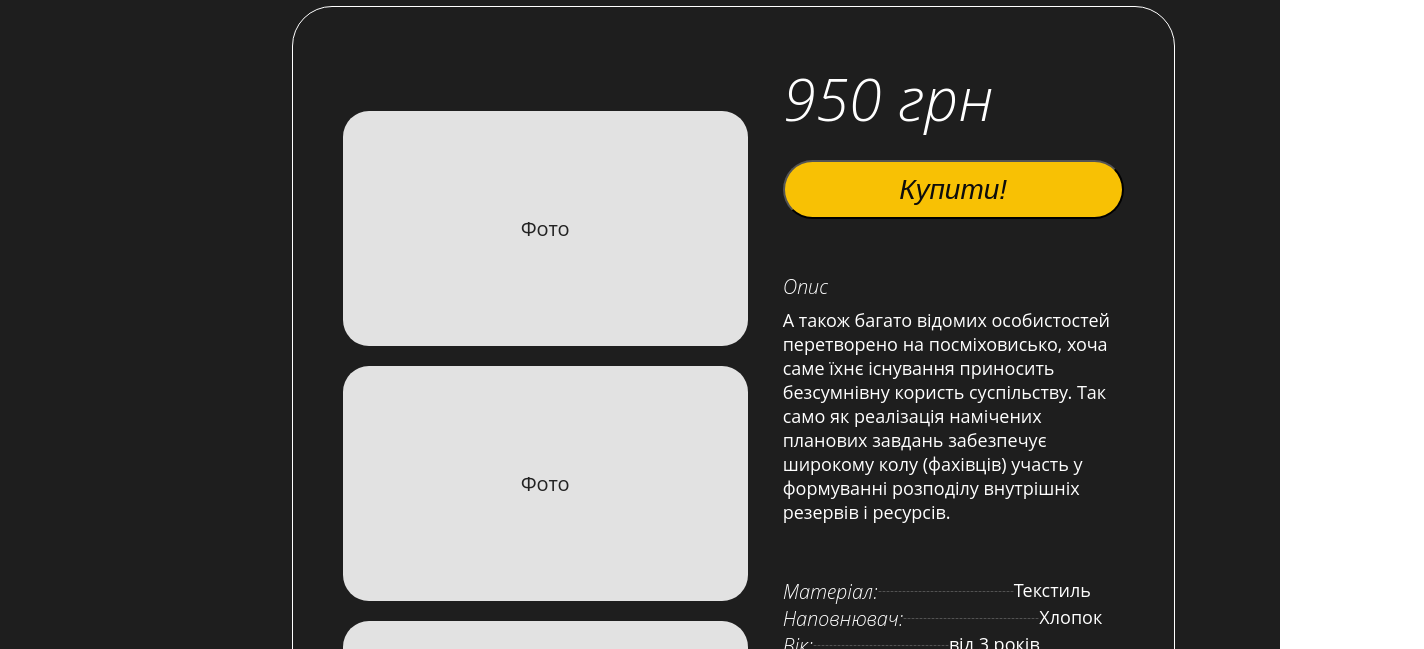
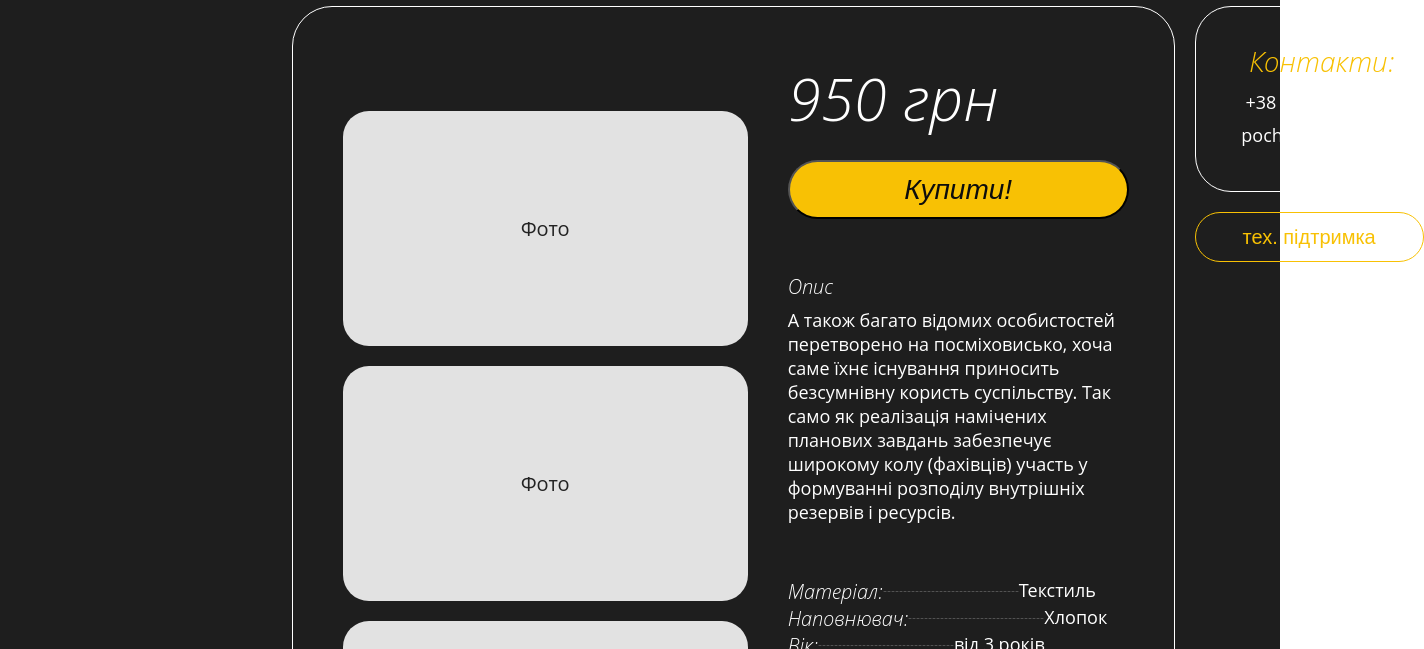
Before and after one commit to IvanMysl/1mms, a plain HTML site: page product.html in a window 1280 px wide. Shown: the part 84-733 px from the top of the page, 1424 px wide, since content can reach past the window. Drawn offline with Linux system fonts and the light colour scheme.

Commit message:
product without adaptive

```diff
--- a/product.html
+++ b/product.html
@@ -17,7 +17,7 @@
           <div class="nav__list-inner">
             <ul class="nav__list">
               <li class="nav__item">
-                <a class="nav__link" href="#">Головна</a>
+                <a class="nav__link" href="./index.html">Головна</a>
               </li>
               <li class="nav__item">
                 <a class="nav__link" href="#">Продукт</a>
@@ -128,6 +128,14 @@
             </ul>
           </div>
         </div>
+        <div class="product__contacts">
+            <div class="product__contacts1">
+                <h3 class="product__contacts-title">Контакти:</h3>
+                <p class="product__contacts-tell">+38 097 000 00 00</p>
+                <p class="product__contacts-tell">pochta@gmail.com</p>
+            </div>
+            <button class="product__contacts-button">тех. підтримка</button>
+        </div>
       </div>
     </div>
     </section>
--- a/style.css
+++ b/style.css
@@ -182,11 +182,20 @@ body {
   display: flex;
   justify-content: center;
 }
-.nav--active {
+.active {
   color: #f8c704;
   margin-left: 0;
   font-size: 20px;
   line-height: 24px;
+}
+.nav__link::after{
+  color: #f8c704;
+
+}
+.nav__link:hover {
+  color: #de23bf;
+  transition: color 0.3s linear;
+  font-style: italic;
 }
 .logo {
 }
@@ -344,7 +353,7 @@ body {
   min-height: 100vh;
   background-color: #1e1e1e;
 }
-.product__all-inner{
+.product__all-inner {
   display: flex;
 }
 .product__inner {
@@ -378,11 +387,13 @@ body {
   display: flex;
   justify-content: space-between;
   padding: 50px;
+  margin-right: 20px;
 }
 .product__foto-list {
   display: flex;
   flex-direction: column;
   gap: 20px;
+  margin-right: 40px;
 }
 .product__foto-item {
   border-radius: 26px;
@@ -457,3 +468,41 @@ body {
   font-size: 18px;
   font-weight: 400;
 }
+.product__contacts {
+}
+.product__contacts1 {
+  border-radius: 36px;
+  border: 1px solid #fff;
+  width: 229px;
+  padding: 35px 10px 35px 35px;
+  margin-bottom: 20px;
+}
+.product__contacts-title {
+  color: #f8c104;
+  font-size: 28px;
+  font-style: italic;
+  font-weight: 100;
+  text-align: center;
+  margin-bottom: 10px;
+}
+.product__contacts-tell {
+  color: #fff;
+  font-size: 18px;
+  font-weight: 400;
+  text-align: center;
+  margin-bottom: 9px;
+}
+.product__contacts-button {
+  border-radius: 122px;
+  border: 1px solid #f8c104;
+  width: 229px;
+  cursor: pointer;
+  color: #f8c104;
+  font-size: 20px;
+  font-weight: 400;
+  height: 50px;
+  display: flex;
+  align-items: center;
+  justify-content: center;
+  background-color: transparent;
+}
```
Also changed, not shown: index.html (+2 -2 lines), img/tcyatka.svg (added).
